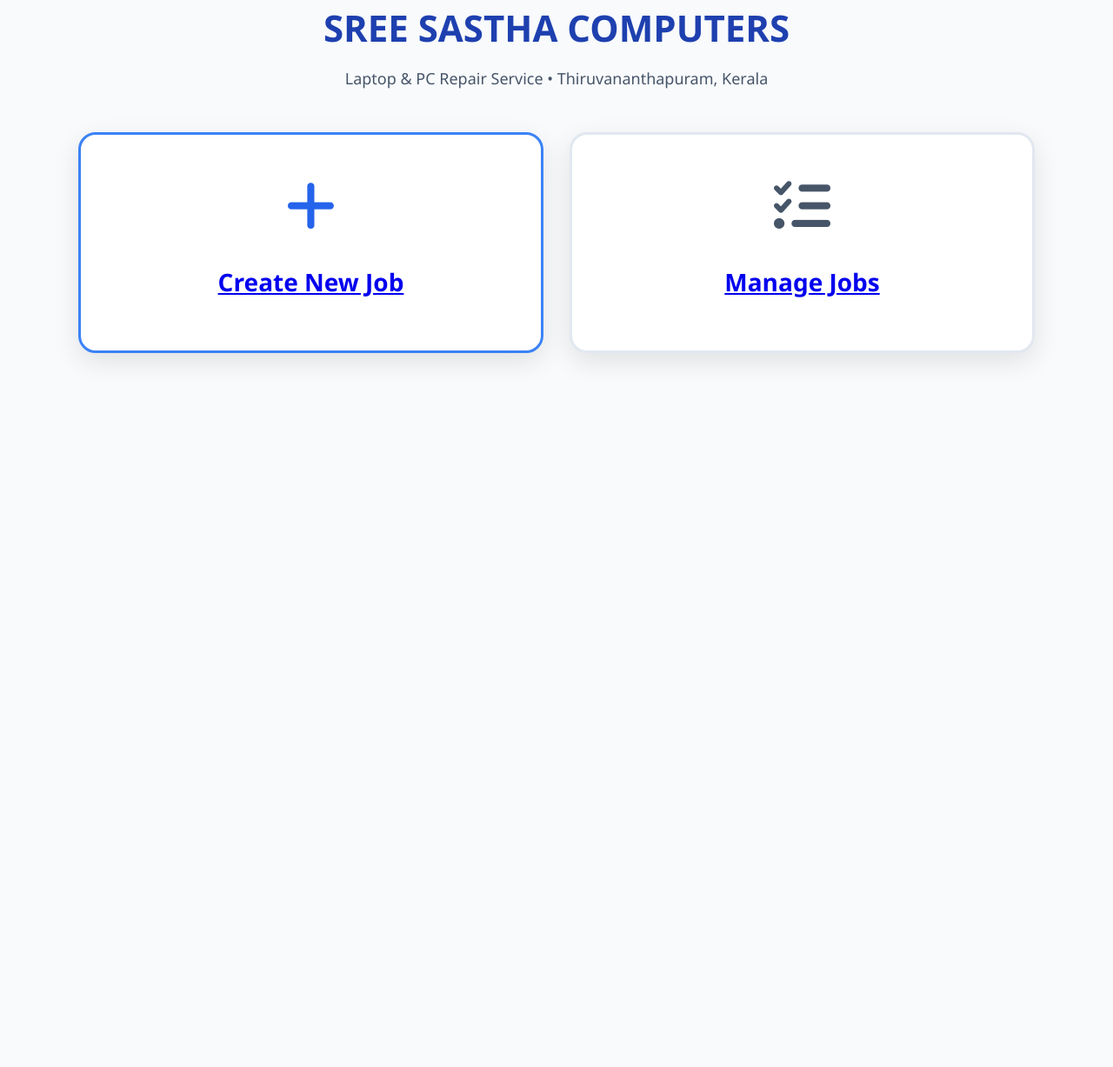
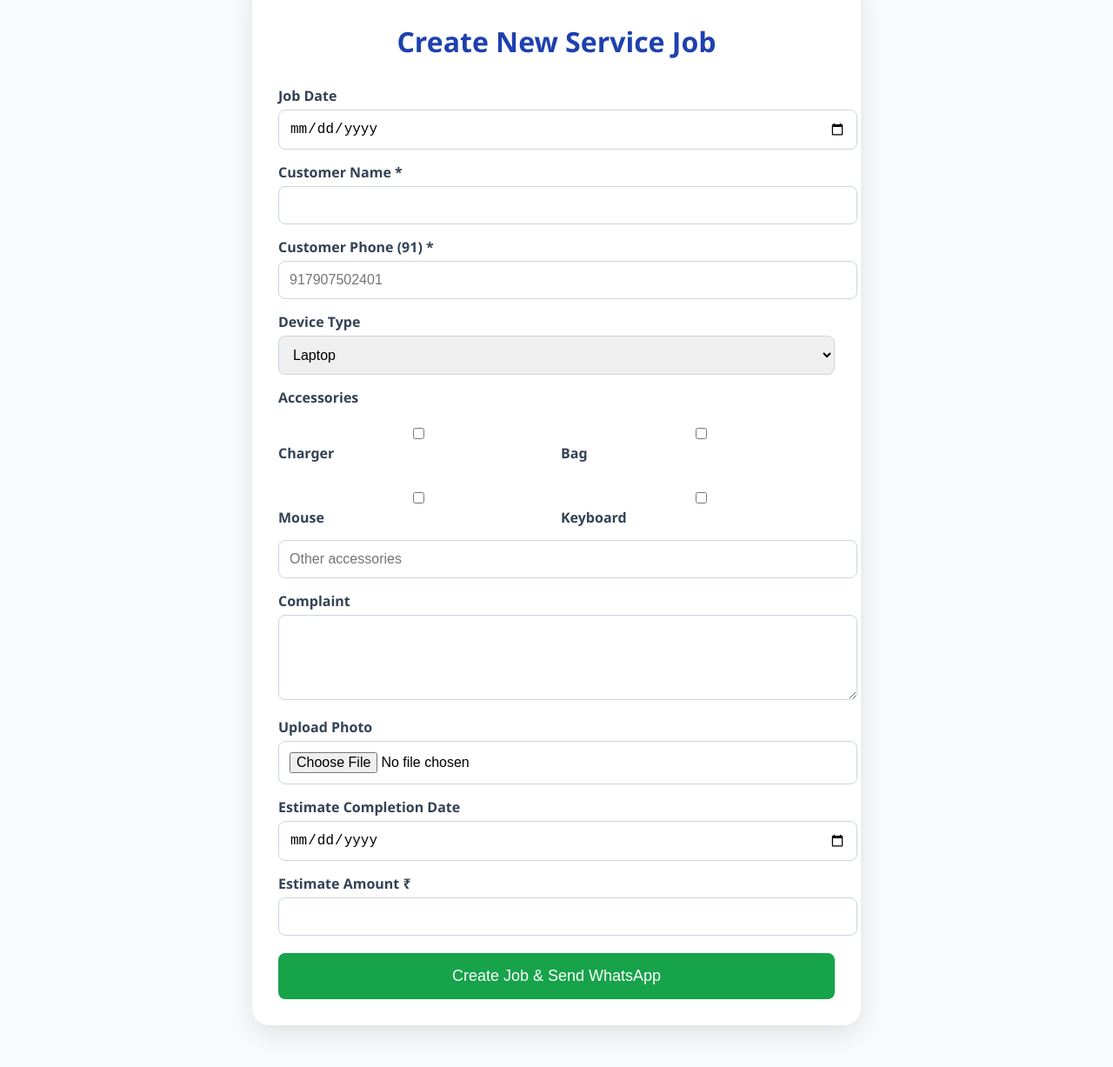
Before and after one commit to SreeSasthaComputers/sreesasthacomputers, a plain HTML site: page create.html in a window 1280 px wide. Shown: the part 85-1312 px from the top of the page at 87% size. Before the commit the page ends 800 px from the top, so only its background shows below. Drawn offline with Linux system fonts and the light colour scheme.

Commit message:
Update create.html

```diff
--- a/create.html
+++ b/create.html
@@ -3,38 +3,88 @@
 <head>
   <meta charset="UTF-8">
   <meta name="viewport" content="width=device-width, initial-scale=1.0">
-  <title>Sree Sastha Computers</title>
+  <title>Create New Job</title>
   <link rel="stylesheet" href="https://cdnjs.cloudflare.com/ajax/libs/font-awesome/6.5.1/css/all.min.css">
   <style>
-    body { font-family: 'Segoe UI', Arial, sans-serif; background: #f8fafc; margin: 0; padding: 0; }
-    .container { max-width: 1100px; margin: 40px auto; padding: 20px; }
-    h1 { color: #1e40af; font-size: 42px; text-align: center; margin-bottom: 10px; }
-    .subtitle { text-align: center; color: #475569; font-size: 18px; margin-bottom: 50px; }
-    .card {
-      background: white; border-radius: 20px; padding: 50px 30px;
-      box-shadow: 0 10px 30px rgba(0,0,0,0.1); text-align: center;
-      transition: all 0.3s; border: 3px solid #e2e8f0;
-    }
-    .card:hover { transform: translateY(-10px); box-shadow: 0 20px 40px rgba(0,0,0,0.15); }
-    .blue-card { border-color: #3b82f6; }
+    body { font-family: 'Segoe UI', sans-serif; background: #f8fafc; margin: 0; }
+    .container { max-width: 700px; margin: 40px auto; padding: 20px; }
+    .card { background: white; padding: 30px; border-radius: 20px; box-shadow: 0 10px 30px rgba(0,0,0,0.1); }
+    label { display: block; margin: 15px 0 5px; font-weight: 600; color: #334155; }
+    input, select, textarea { width: 100%; padding: 12px; border: 1px solid #cbd5e1; border-radius: 8px; font-size: 16px; }
+    button { width: 100%; padding: 16px; background: #16a34a; color: white; border: none; border-radius: 8px; font-size: 18px; margin-top: 20px; cursor: pointer; }
   </style>
 </head>
 <body>
   <div class="container">
-    <h1>SREE SASTHA COMPUTERS</h1>
-    <p class="subtitle">Laptop & PC Repair Service • Thiruvananthapuram, Kerala</p>
+    <div class="card">
+      <h1 style="text-align:center; color:#1e40af; margin-bottom:30px;">Create New Service Job</h1>
 
-    <div style="display: grid; grid-template-columns: repeat(auto-fit, minmax(340px, 1fr)); gap: 30px;">
-      <a href="create.html" class="card blue-card">
-        <i class="fa-solid fa-plus" style="font-size: 65px; color: #2563eb; margin-bottom: 25px;"></i>
-        <h2 style="font-size: 28px; margin: 10px 0;">Create New Job</h2>
-      </a>
+      <label>Job Date</label><input id="date" type="date">
+      <label>Customer Name *</label><input id="name" type="text">
+      <label>Customer Phone (91) *</label><input id="phone" type="text" placeholder="917907502401">
+      <label>Device Type</label>
+      <select id="device">
+        <option>Laptop</option>
+        <option>Desktop PC</option>
+        <option>Printer</option>
+        <option>Other</option>
+      </select>
 
-      <a href="manage.html" class="card">
-        <i class="fa-solid fa-list-check" style="font-size: 65px; color: #475569; margin-bottom: 25px;"></i>
-        <h2 style="font-size: 28px; margin: 10px 0;">Manage Jobs</h2>
-      </a>
+      <label>Accessories</label>
+      <div style="display:grid; grid-template-columns:1fr 1fr; gap:10px;">
+        <label><input type="checkbox" id="acc1"> Charger</label>
+        <label><input type="checkbox" id="acc2"> Bag</label>
+        <label><input type="checkbox" id="acc3"> Mouse</label>
+        <label><input type="checkbox" id="acc4"> Keyboard</label>
+      </div>
+      <input id="otherAcc" placeholder="Other accessories" style="margin-top:10px;">
+
+      <label>Complaint</label><textarea id="complaint" rows="4"></textarea>
+      <label>Upload Photo</label><input id="photo" type="file" accept="image/*">
+      <label>Estimate Completion Date</label><input id="delivery" type="date">
+      <label>Estimate Amount ₹</label><input id="estimate" type="number">
+
+      <button onclick="submitJob()">Create Job & Send WhatsApp</button>
     </div>
   </div>
+
+  <script>
+    const SCRIPT_URL = "https://script.google.com/macros/s/AKfycbwyY9bU8pf8PwjrHXk34a0X4QtNNb5q34bSRz7P6MBX1En2bniMwA5S7nx6WT7UchnzyA/exec";
+
+    async function submitJob() {
+      const name = document.getElementById('name').value.trim();
+      const phone = document.getElementById('phone').value.trim();
+      if (!name || !phone) return alert("Name and Phone required!");
+
+      const formData = new FormData();
+      formData.append("orderDate", document.getElementById('date').value);
+      formData.append("customerName", name);
+      formData.append("phone", phone);
+      formData.append("deviceType", document.getElementById('device').value);
+      formData.append("complaint", document.getElementById('complaint').value);
+      formData.append("estimateCompletion", document.getElementById('delivery').value);
+      formData.append("estimateAmount", document.getElementById('estimate').value || 0);
+
+      let acc = [];
+      if (document.getElementById('acc1').checked) acc.push("Charger");
+      if (document.getElementById('acc2').checked) acc.push("Bag");
+      if (document.getElementById('acc3').checked) acc.push("Mouse");
+      if (document.getElementById('acc4').checked) acc.push("Keyboard");
+      if (document.getElementById('otherAcc').value.trim()) acc.push(document.getElementById('otherAcc').value.trim());
+      formData.append("accessories", acc.join(", "));
+
+      const photo = document.getElementById('photo').files[0];
+      if (photo) formData.append("photo", photo);
+
+      try {
+        const response = await fetch(SCRIPT_URL, { method: 'POST', body: formData });
+        const orderID = await response.text();
+        alert(`Job Created!\nOrder ID: ${orderID}`);
+        window.open(`https://wa.me/${phone}?text=${encodeURIComponent(`Hello ${name}, Job ${orderID} registered.`)}`, "_blank");
+      } catch (err) {
+        alert("Error: " + err.message);
+      }
+    }
+  </script>
 </body>
 </html>
```
